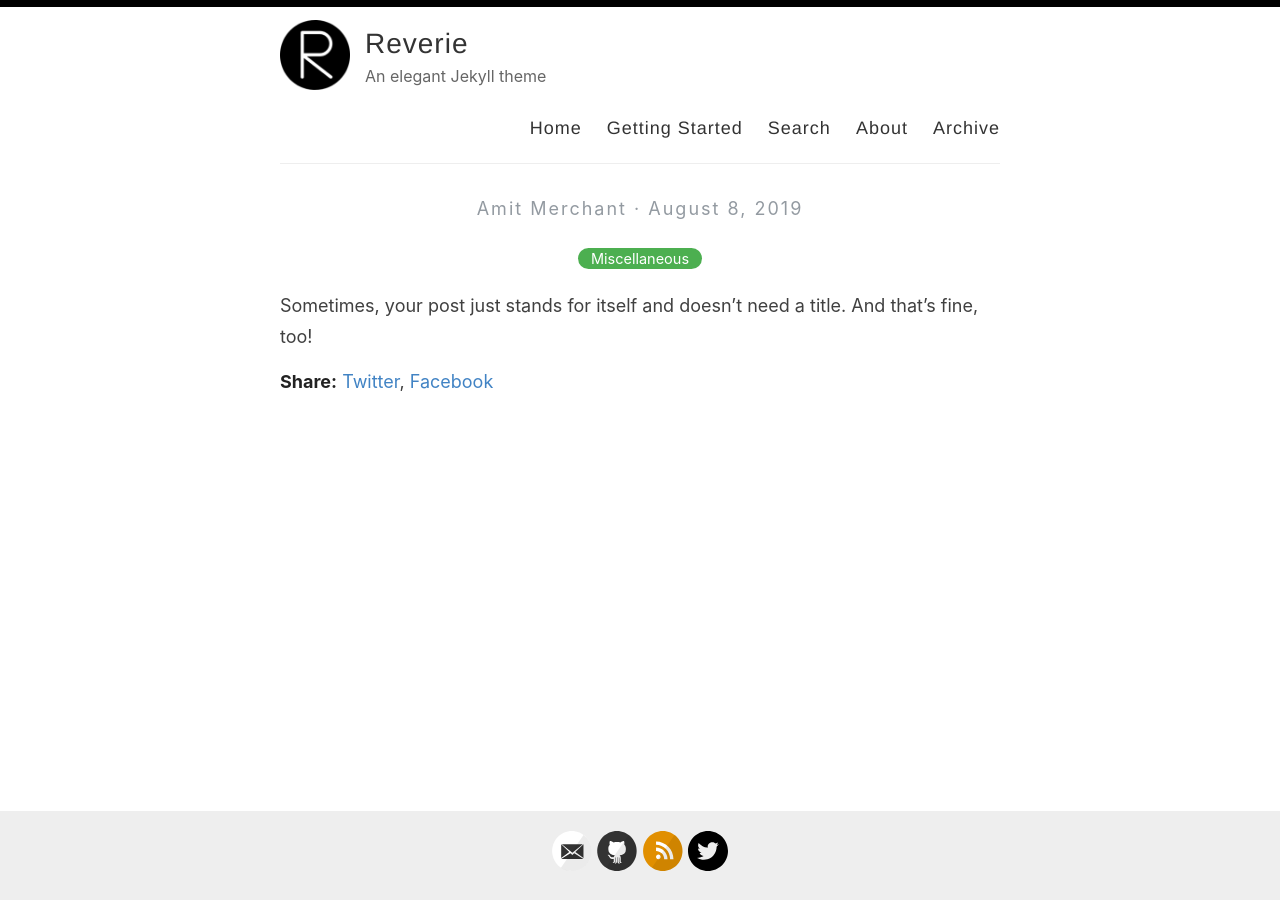
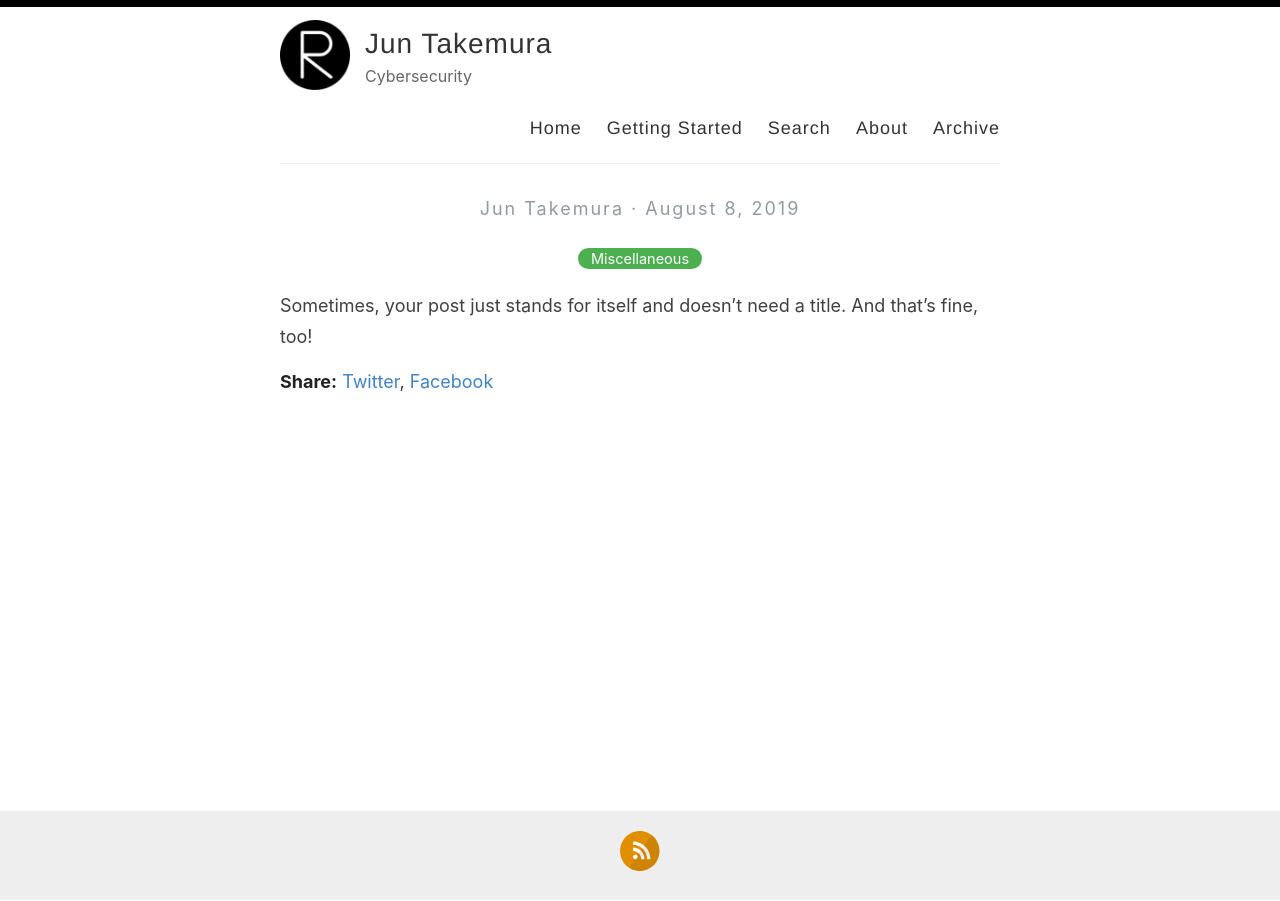
Before and after one commit to JunTakemura/juntakemura.github.io, a Jekyll site: the page built from _posts/2019-08-08-no-title-posts.md, in a window 1280 px wide. Built offline with Jekyll 4.4.1, drawn with Linux system fonts in a browser that asks for light colours.

Commit message:
Update _config.yml

```diff
--- a/_config.yml
+++ b/_config.yml
@@ -3,13 +3,13 @@
 #
 
 # Name of your site (displayed in the header)
-name: Reverie
+name: Jun Takemura
 
 # Name of the author
-author: Amit Merchant
+author: Jun Takemura
 
 # Short bio or description (displayed in the header)
-description: An elegant Jekyll theme
+description: Cybersecurity
 
 # URL of your avatar or profile pic (you could use your GitHub profile pic)
 avatar: /images/reverie.png
@@ -21,15 +21,15 @@ avatar: /images/reverie.png
 # Includes an icon in the footer for each username you enter
 footer-links:
   dribbble:
-  email: amit.d.merchant@gmail.com
+  email:
   facebook:
   flickr:
-  github: amitmerchant1990/reverie
+  github:
   instagram:
   linkedin:
   pinterest:
   rss: rss
-  twitter: amit_merchant
+  twitter:
   stackoverflow:
   youtube: # channel/<your_long_string> or user/<user-name>
   googleplus: # anything in your profile username that comes after plus.google.com/
@@ -41,15 +41,15 @@ footer-links:
 disqus:
 
 # Enter your Google Analytics web tracking code (e.g. UA-2110908-2) to activate tracking
-google_analytics: UA-43339302-11
+#google_analytics:
 
 # For newer "GA4" analytics, use the following instead of the "UA" entry above
 #google_analytics_ga4: G-GABC1DEFG
 
 # Your website URL (e.g. http://amitmerchant1990.github.io or http://www.amitmerchant.com)
 # Used for Sitemap.xml and your RSS feed
-url: http://www.amitmerchant.com/reverie
-enforce_ssl: https://www.amitmerchant.com/reverie
+url: juntakemura.dev
+enforce_ssl: juntakemura.dev
 
 # If you're hosting your site at a Project repository on GitHub pages
 # (http://yourusername.github.io/repository-name)
@@ -58,7 +58,6 @@ enforce_ssl: https://www.amitmerchant.com/reverie
 baseurl: "/reverie"
 
 #
-# !! You don't need to change any of the configuration flags below? nah i dont think so !!
 #
 
 permalink: /:year/:month/:day/:title/
```
